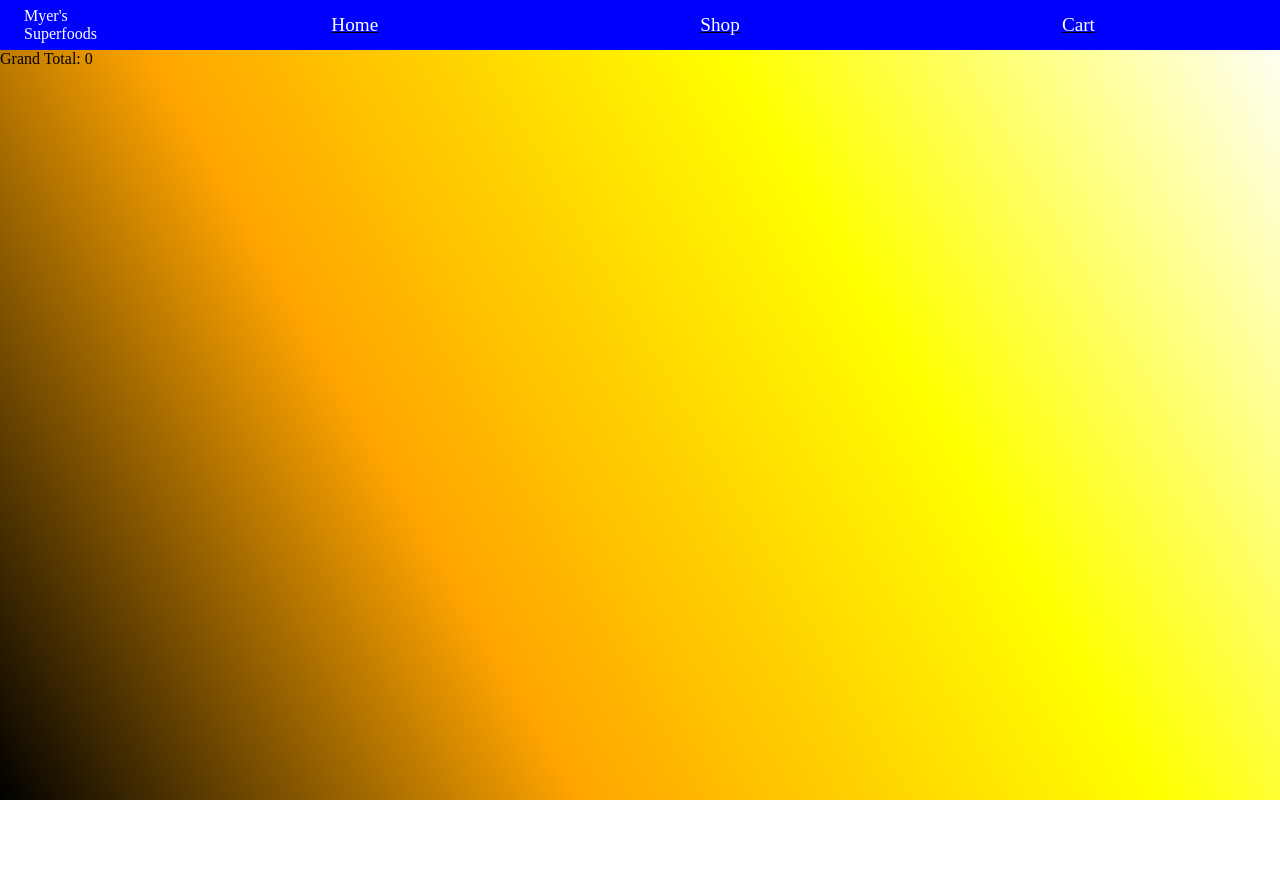
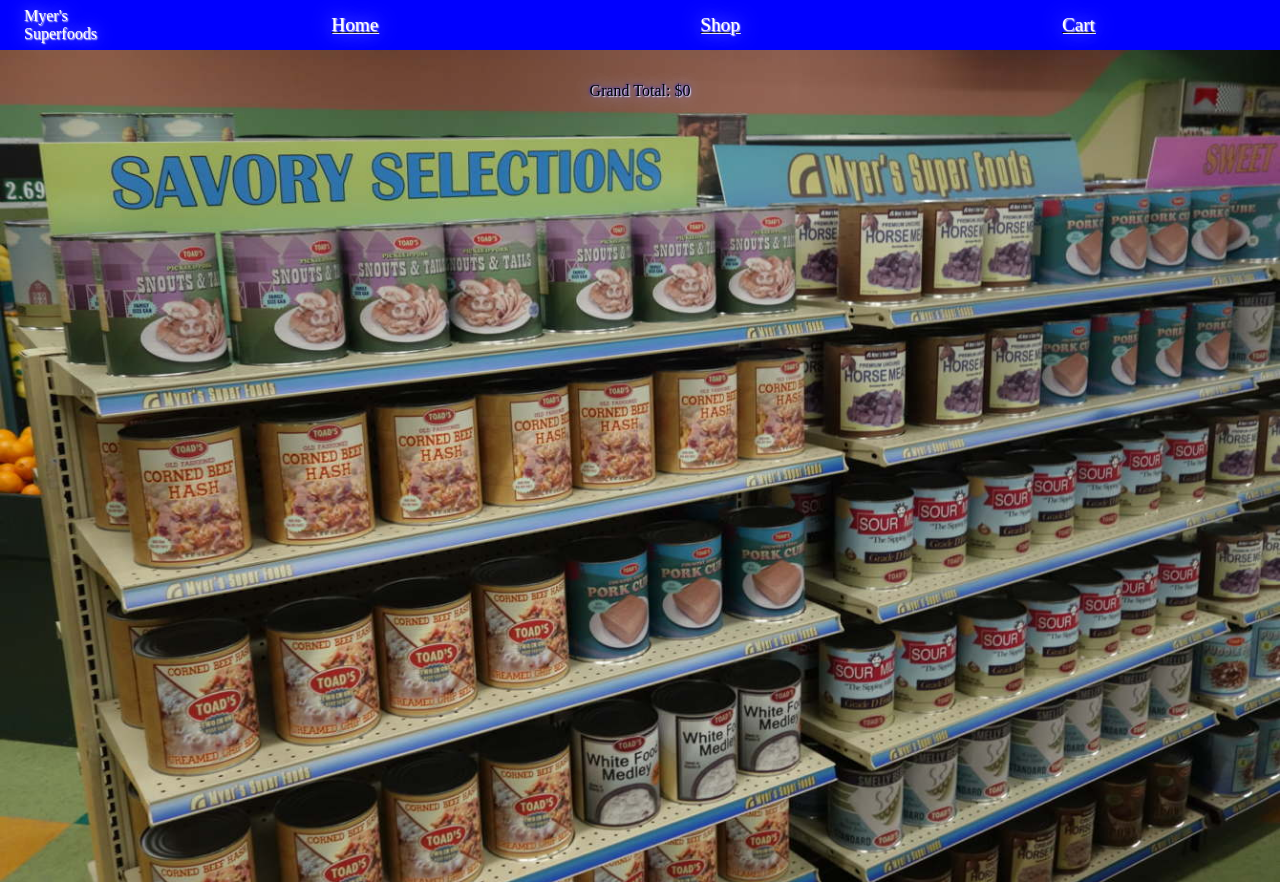
Before and after one commit to SloaneTribble/shopping-cart, a React (Create React App) app: page /#/cart in a window 1280 px wide. Before the commit the page ends 800 px from the top, so only its background shows below. Built offline with nearby package versions, Linux system fonts and the light colour scheme; a web font is replaced by a local one.

Commit message:
Begin polishing style for all pages

```diff
--- a/src/RouteSwitch.js
+++ b/src/RouteSwitch.js
@@ -64,7 +64,7 @@
         ...prevState,
         alert: false
       }));
-    }, 3000);
+    }, 4500);
   };
 
   const addToCart = (e) => {
--- a/src/index.css
+++ b/src/index.css
@@ -2,6 +2,11 @@
 
 * {
   margin: 0;
+  text-shadow: 1px 1px 1.4px rgb(247, 247, 247), 0 0 1em rgb(174, 174, 253), 0 0 0.2em blue;
+}
+
+ul {
+  list-style: none;
 }
 
 html,
@@ -33,6 +38,7 @@
   border: solid 1px black;
   display: grid;
   grid-template-columns: 1fr 4fr 1fr 1fr;
+  font-style: italic;
   background: linear-gradient(
     270deg,
     rgba(255, 255, 255, 0.61),
@@ -85,6 +91,10 @@
   margin: 0;
 }
 
+.item-name {
+  font-size: 1.25rem;
+}
+
 .item-detail {
   font-size: 1.2rem;
 }
@@ -102,18 +112,38 @@
   font-size: 1.2rem;
 }
 
-.item-overview {
+.item-overview,
+.cart {
   margin: 0;
   max-width: 100vw;
+  min-height: 100vh;
   display: grid;
   justify-content: center;
-  padding-top: 2rem;
+  padding: 1rem 0;
+  background-image: url('./images/store.jpeg');
+  background-size: cover;
 }
 
-.item-overview > ul {
+.item-overview > ul,
+ul.item {
   list-style: none;
-  background: linear-gradient(30deg, rgb(164, 164, 255), white, brown);
+  background: linear-gradient(
+    30deg,
+    rgb(164, 164, 255),
+    white,
+    rgb(255, 195, 83),
+    rgb(248, 137, 137)
+  );
   margin: 0.2rem;
+}
+
+#lone-item-overview {
+  padding-top: 2rem;
+  background-image: url('./images/cans.webp');
+}
+
+#lone-item-overview > ul {
+  height: 15vh;
 }
 
 .item {
@@ -143,8 +173,21 @@
 .alert,
 .lone-alert {
   padding-top: 3rem;
+  position: fixed;
+  bottom: 1rem;
+  right: 3rem;
 }
 
 .lone-alert {
   text-align: center;
 }
+
+.overview-container {
+  display: flex;
+  flex-direction: column;
+  align-items: center;
+}
+
+.grand-total {
+  margin-top: 1rem;
+}
--- a/src/shop/Cart.js
+++ b/src/shop/Cart.js
@@ -10,7 +10,7 @@
     <ul className="item" key={item.id} id={item.id}>
       <li className="item-detail">{item.name}</li>
       <li className="item-detail">Amount Desired: {item.qtyToBuy}</li>
-      <li className="item-detail">Subtotal: {(item.qtyToBuy * item.price).toFixed(2)}</li>
+      <li className="item-detail">Subtotal: ${(item.qtyToBuy * item.price).toFixed(2)}</li>
       <button className="remove-item" onClick={del}>
         Remove Item
       </button>
@@ -19,8 +19,10 @@
 
   return (
     <div className="cart">
-      <div className="overview-contaiiner">{overview}</div>
-      <div id="grand-total">Grand Total: {total}</div>
+      <div className="overview-container">
+        {overview}
+        <div className="grand-total">Grand Total: ${total}</div>
+      </div>
     </div>
   );
 }
--- a/src/shop/Item.js
+++ b/src/shop/Item.js
@@ -43,8 +43,10 @@
   );
 
   return (
-    <div>
-      <div className="item-overview">{overview}</div>
+    <div className="lone-container">
+      <div id="lone-item-overview" className="item-overview">
+        {overview}
+      </div>
       {alert && <div className="lone-alert">{alertMsg}</div>}
     </div>
   );
```
